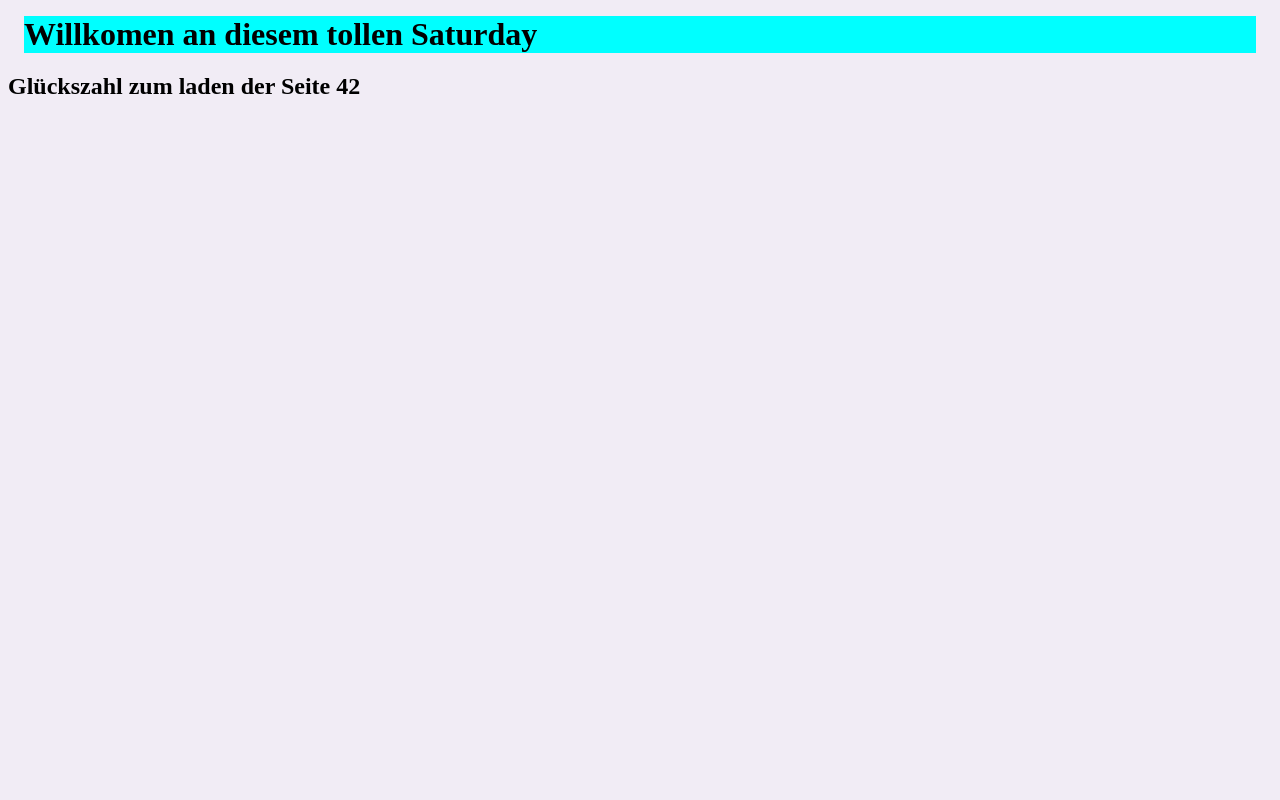
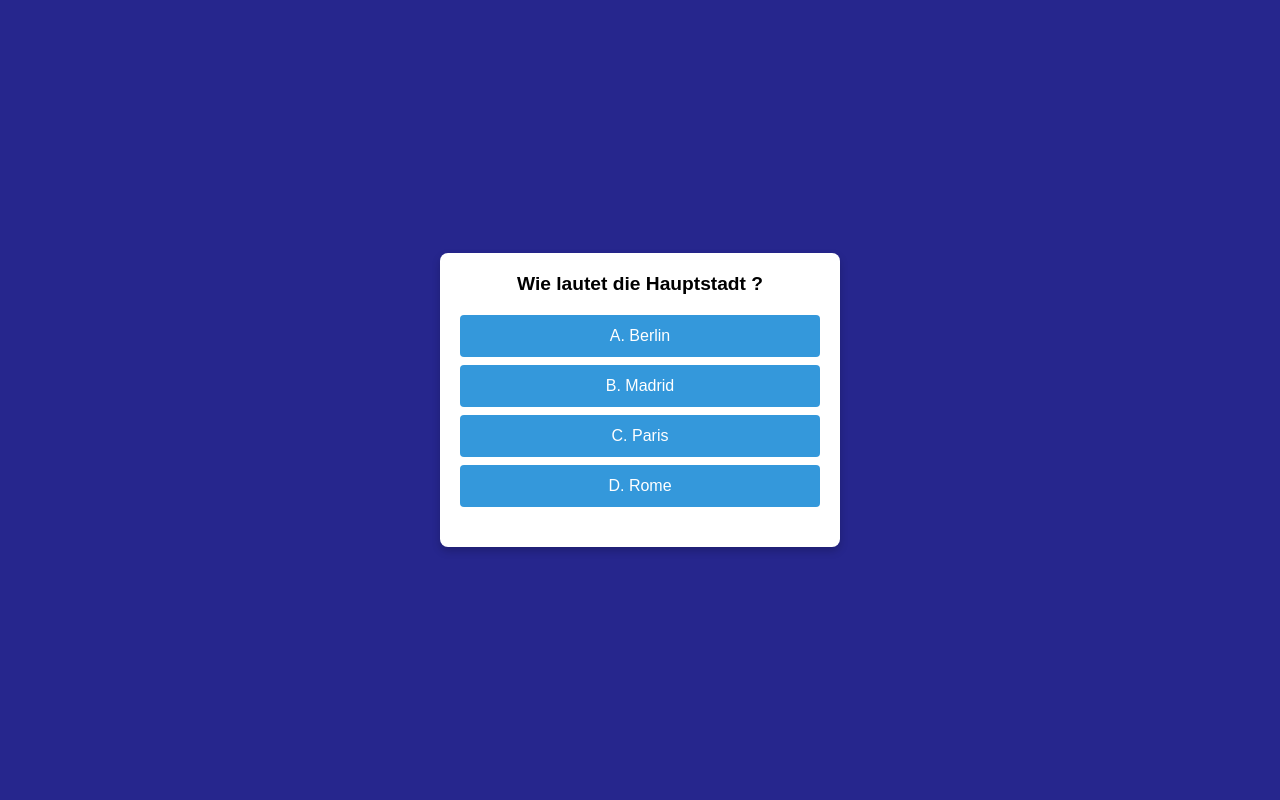
Before and after one commit to cjanta/django_quizapp, a Django app: page / in a window 1280 px wide. Run offline with Django 5.2, Linux system fonts and the light colour scheme; data comes from the database, SQL or seed files in the repository; both versions use the stored data as it was after the commit.

Commit message:
aus der db in die view

```diff
--- a/quiz_project/poll_app/static/index.css
+++ b/quiz_project/poll_app/static/index.css
@@ -1,10 +1,65 @@
+* {
+    margin: 0;
+    padding: 0;
+    box-sizing: border-box;
+}
 
 body {
-    background-color: rgb(241, 236, 245);
+    display: flex;
+    justify-content: center;
+    align-items: center;
+    min-height: 100vh;
+    font-family: Arial, sans-serif;
+    background-color: #26268d;
+    padding: 20px;
 }
 
-h1 {
-    background-color: aqua;
-    margin: 1rem;
+.quiz-container {
+    background: #ffffff;
+    padding: 20px;
+    border-radius: 8px;
+    box-shadow: 0 4px 8px rgba(0, 0, 0, 0.2);
+    text-align: center;
+    width: 100%;
+    max-width: 400px; /* Limits the container width on larger screens */
+}
 
+.question {
+    font-size: 1.2em;
+    margin-bottom: 20px;
 }
+
+.options button {
+    display: block;
+    width: 100%;
+    padding: 12px;
+    margin: 8px 0;
+    font-size: 1em;
+    cursor: pointer;
+    border: none;
+    border-radius: 4px;
+    background-color: #3498db;
+    color: white;
+    transition: background-color 0.3s;
+}
+
+.options button:hover {
+    background-color: #2980b9;
+}
+
+.result {
+    margin-top: 20px;
+    font-size: 1em;
+    color: #333;
+}
+
+/* Responsive adjustments */
+@media (max-width: 480px) {
+    .question {
+        font-size: 1em;
+    }
+
+    .options button {
+        font-size: 0.9em;
+    }
+}
--- a/quiz_project/poll_app/templates/index.html
+++ b/quiz_project/poll_app/templates/index.html
@@ -4,11 +4,27 @@
 <head>
     <meta charset="UTF-8">
     <meta name="viewport" content="width=device-width, initial-scale=1.0">
-    <title>{{name}}</title>
+    <title>{{zahl}} Quiz with {{name}} - viel Spass </title>
     <link rel="stylesheet" href="{% static 'index.css' %}">
 </head>
 <body>
-    <h1>Willkomen an diesem tollen {{wochentag}}</h1>
-    <h2>Glückszahl zum laden der Seite {{zahl}}</h2>
+
+    <div class="quiz-container">
+        <h2 class="question">{{question}}</h2>
+        <div class="options">
+            <button onclick="selectAnswer('A')">A. Berlin</button>
+            <button onclick="selectAnswer('B')">B. Madrid</button>
+            <button onclick="selectAnswer('C')">C. Paris</button>
+            <button onclick="selectAnswer('D')">D. Rome</button>
+        </div>
+        <div id="result" class="result"></div>
+    </div>
+
+    <script>
+        function selectAnswer(answer) {
+            const result = document.getElementById('result');
+            result.innerHTML = `You selected answer: ${answer}`;
+        }
+    </script>
 </body>
 </html>
--- a/quiz_project/poll_app/views.py
+++ b/quiz_project/poll_app/views.py
@@ -1,4 +1,5 @@
 from django.shortcuts import render
+from .models import Question
 from datetime import datetime
 import random
 
@@ -6,4 +7,6 @@ def ask_new_question(request):
     name = 'Ben Hanter'
     wochentag = datetime.now().strftime('%A')
     zahl = random.randint(1,100)
-    return render(request, 'index.html', {'wochentag' : wochentag, 'name' : name, 'zahl' : zahl} )
+    all_questions = Question.objects.all()
+    q_text = all_questions[random.randint(1,len(all_questions)-1)]
+    return render(request, 'index.html', {'wochentag' : wochentag, 'name' : name, 'zahl' : zahl , 'question' : q_text })
```
Also changed, not shown: quiz_project/db.sqlite3.
